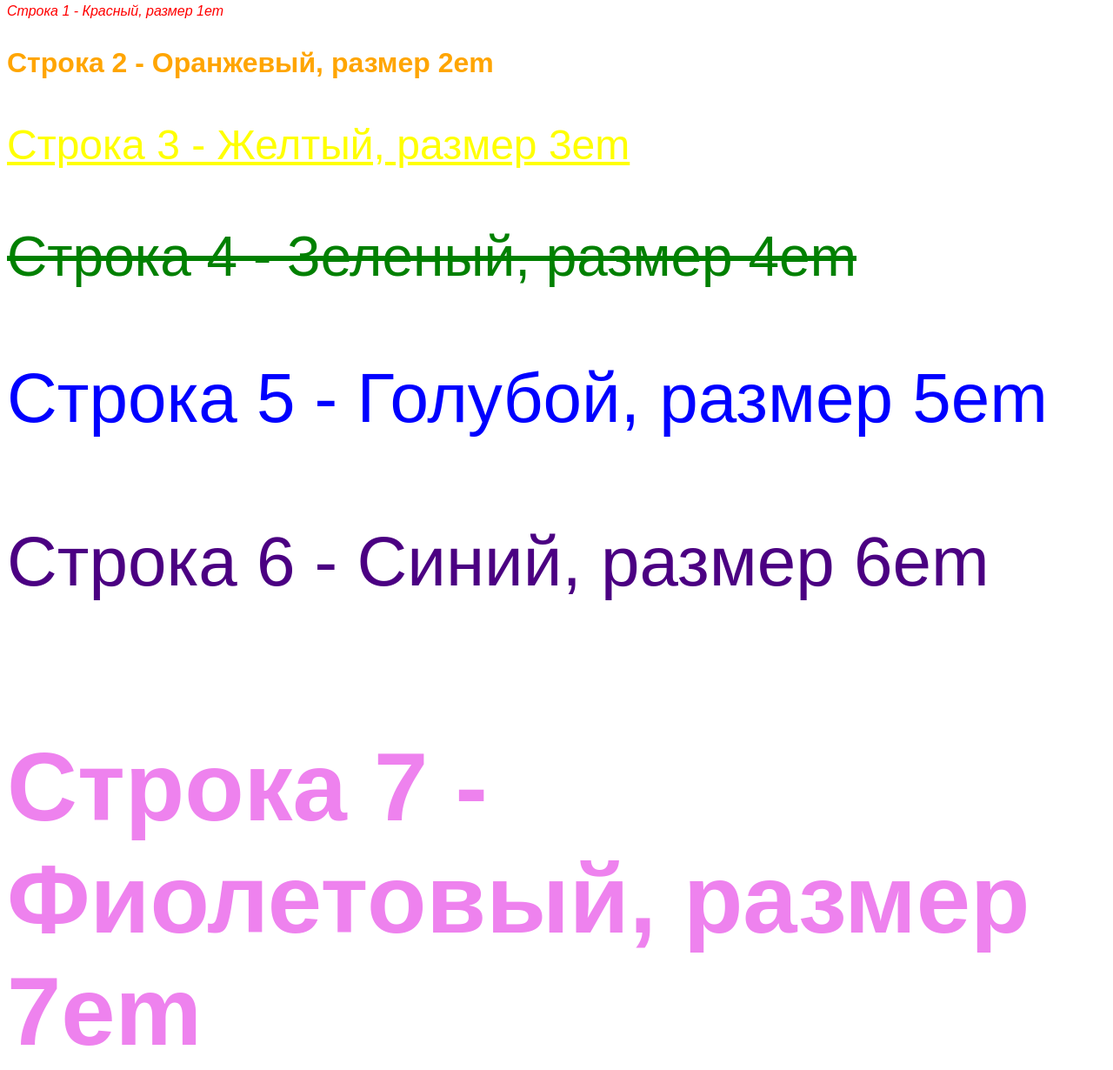
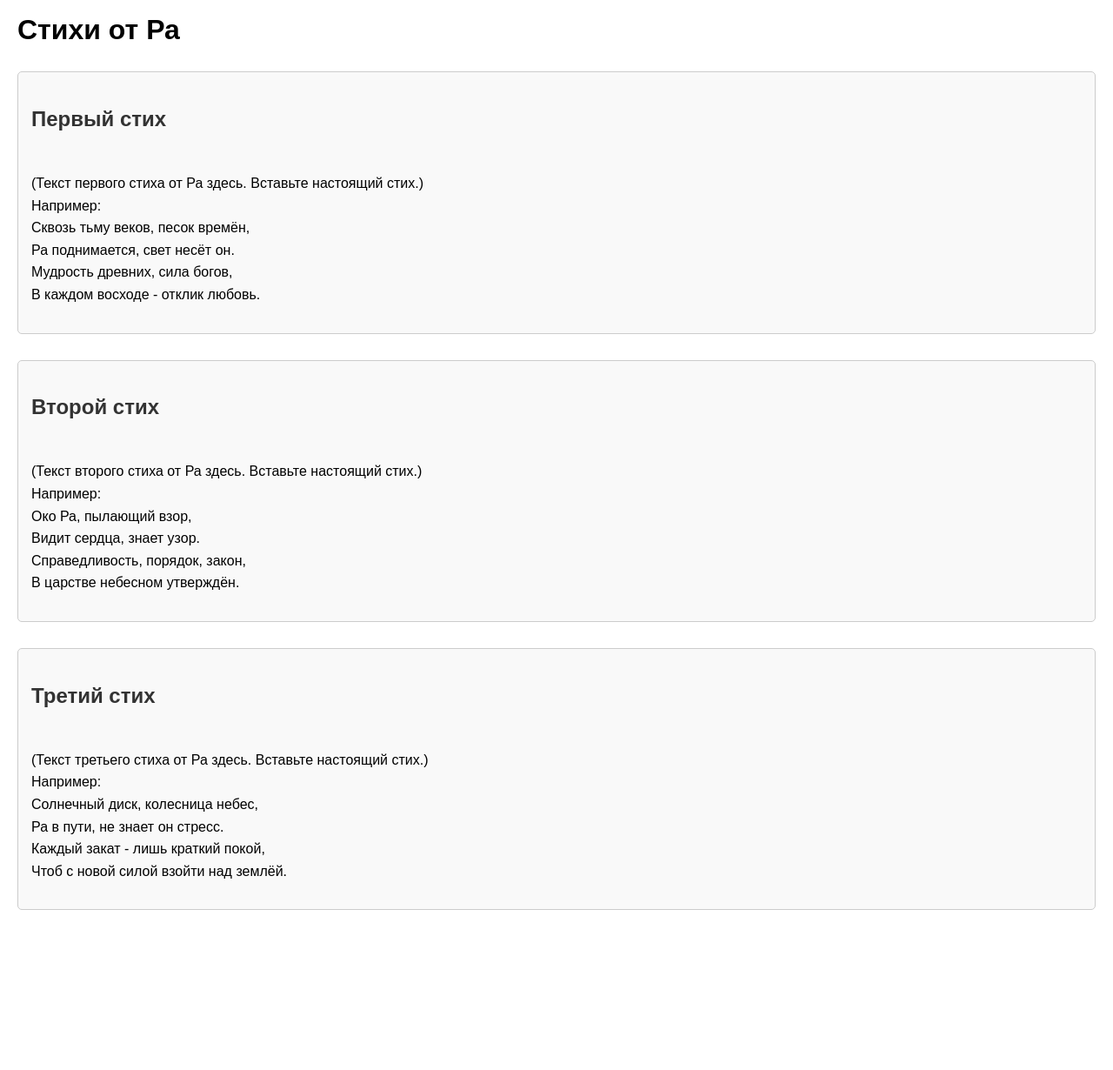
Before and after one commit to zalomeYT/vshp, a plain HTML site: page index.html in a window 1280 px wide. Shown: the part 12-1242 px from the top of the page at 87% size. After the commit the page ends 1088 px from the top, so only its background shows below. Drawn offline with Linux system fonts and the light colour scheme.

Commit message:
index.html

```diff
--- a/index.html
+++ b/index.html
@@ -1,29 +1,71 @@
 <!DOCTYPE html>
-<html>
+<html lang="ru">
 <head>
-  <title>Стихотворение с разными размерами и цветами</title>
+  <meta charset="UTF-8">
+  <meta name="viewport" content="width=device-width, initial-scale=1.0">
+  <title>Стихи от Ра</title>
   <style>
     body {
       font-family: sans-serif;
+      line-height: 1.6;
+      margin: 20px;
     }
-    .red { color: red; }
-    .orange { color: orange; }
-    .yellow { color: yellow; }
-    .green { color: green; }
-    .blue { color: blue; }
-    .indigo { color: indigo; }
-    .violet { color: violet; }
+    .poem {
+      margin-bottom: 30px;
+      border: 1px solid #ccc;
+      padding: 15px;
+      border-radius: 5px;
+      background-color: #f9f9f9;
+    }
+    .poem-title {
+      font-weight: bold;
+      margin-bottom: 10px;
+      color: #333;
+    }
+    .poem-text {
+      white-space: pre-line; /* Сохраняет переносы строк */
+    }
   </style>
 </head>
 <body>
 
-  <p style="font-size: 1em;" class="red"><i>Строка 1 - Красный, размер 1em</i></p>
-  <p style="font-size: 2em;" class="orange"><b>Строка 2 - Оранжевый, размер 2em</b></p>
-  <p style="font-size: 3em;" class="yellow"><u>Строка 3 - Желтый, размер 3em</u></p>
-  <p style="font-size: 4em;" class="green"><s>Строка 4 - Зеленый, размер 4em</s></p>
-  <p style="font-size: 5em;" class="blue" font-style="Courier, monospace">Строка 5 - Голубой, размер 5em</p>
-  <p style="font-size: 6em;" class="indigo"><sup>Строка 6 - Синий, размер 6em</sup></p>
-  <p style="font-size: 7em;" class="violet"><strong>Строка 7 - Фиолетовый, размер 7em</strong></p>
+  <h1>Стихи от Ра</h1>
+
+  <div class="poem">
+    <h2 class="poem-title">Первый стих</h2>
+    <p class="poem-text">
+      (Текст первого стиха от Ра здесь.  Вставьте настоящий стих.)
+      Например:
+      Сквозь тьму веков, песок времён,
+      Ра поднимается, свет несёт он.
+      Мудрость древних, сила богов,
+      В каждом восходе - отклик любовь.
+    </p>
+  </div>
+
+  <div class="poem">
+    <h2 class="poem-title">Второй стих</h2>
+    <p class="poem-text">
+      (Текст второго стиха от Ра здесь. Вставьте настоящий стих.)
+      Например:
+      Око Ра, пылающий взор,
+      Видит сердца, знает узор.
+      Справедливость, порядок, закон,
+      В царстве небесном утверждён.
+    </p>
+  </div>
+
+  <div class="poem">
+    <h2 class="poem-title">Третий стих</h2>
+    <p class="poem-text">
+      (Текст третьего стиха от Ра здесь. Вставьте настоящий стих.)
+      Например:
+      Солнечный диск, колесница небес,
+      Ра в пути, не знает он стресс.
+      Каждый закат - лишь краткий покой,
+      Чтоб с новой силой взойти над землёй.
+    </p>
+  </div>
 
 </body>
 </html>
```
